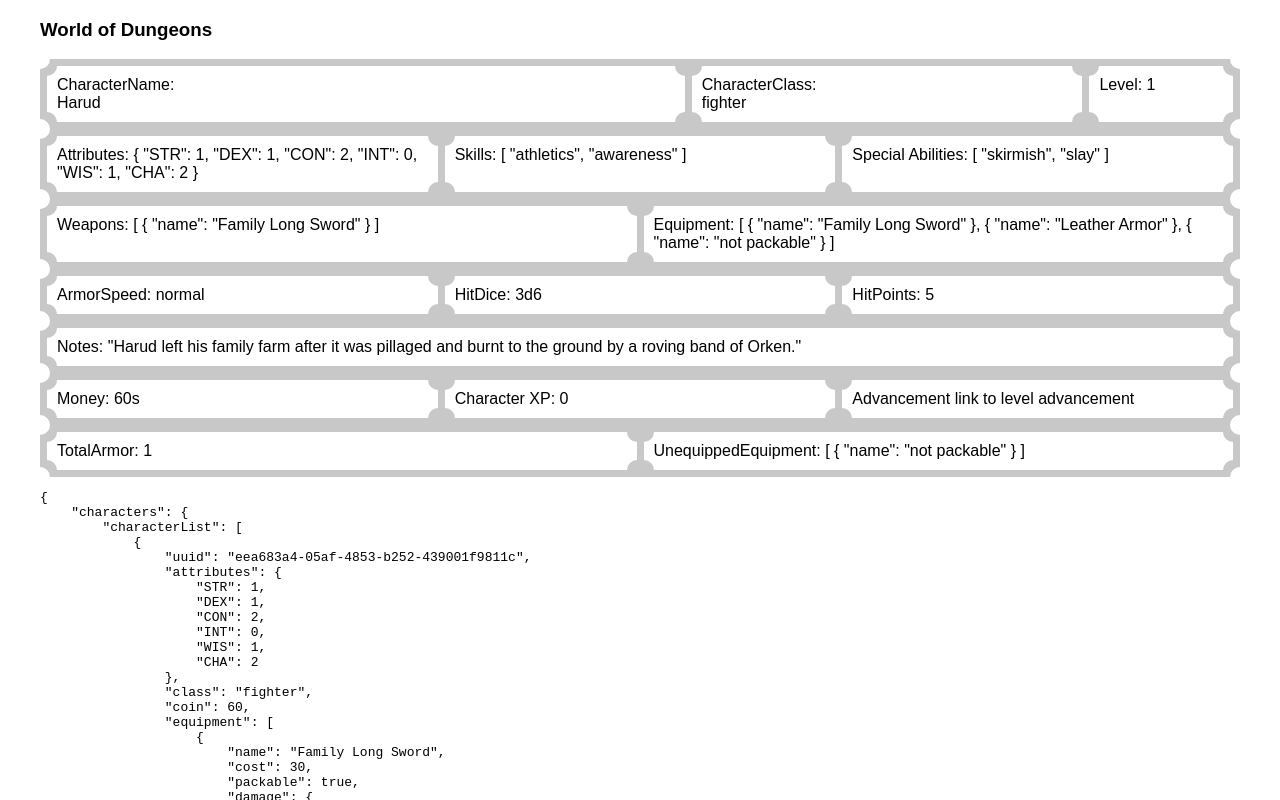
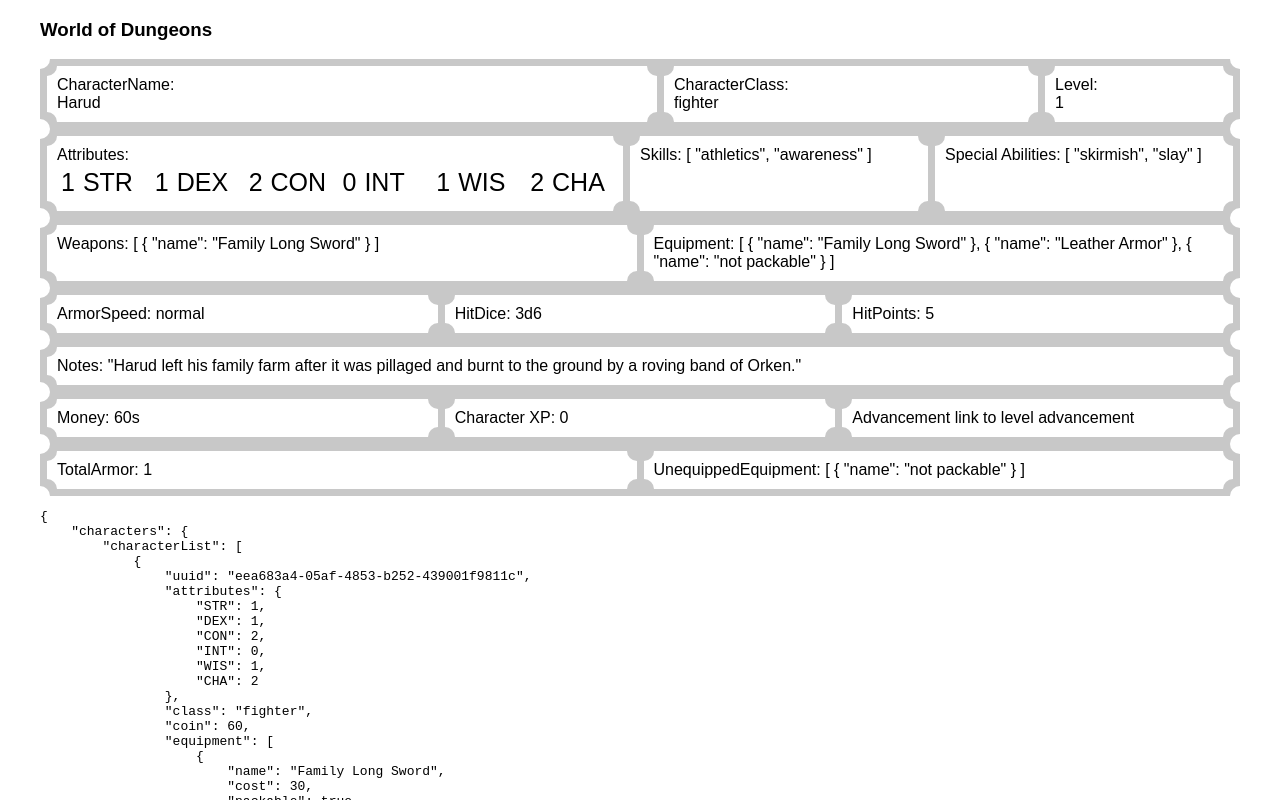
Before and after one commit to lhawes/world-of-dungeons-sheet, a React (Create React App) app: page / in a window 1280 px wide. Shown: the top 800 px of the page. Built offline with nearby package versions, Linux system fonts and the light colour scheme; the HTML template or start-up script is replaced by a standard one.

Commit message:
start on attributes

```diff
--- a/src/components/characterSheet/Attributes/Attributes.tsx
+++ b/src/components/characterSheet/Attributes/Attributes.tsx
@@ -1,19 +1,66 @@
-import * as React from 'react';
+/** @jsx jsx */
+import { jsx, css } from '@emotion/core';
 import { useMemo, useContext } from 'react';
 import { StateContext } from 'src/App';
 import { getSelectedCharacterAttributes } from 'src/state/characters/characterSelectors';
 import { CharacterStateKey } from 'src/state/characters/characterReducer';
-import { normalizeData } from 'src/utils/normalizeData';
+import { Block } from 'src/components/shared/Block/Block';
+import { AttributeScoreRange } from 'src/state/models/Character';
 
 export interface AttributesProps {
   [key: string]: any;
 }
 
+interface AttributeBlockProps {
+  name: string,
+  score: AttributeScoreRange
+}
+
+const attributeNameStyle = css`
+  display: inline-block;
+  font-size: 25px;
+  padding: 4px;
+`;
+
+const attributeScoreStyle = css`
+  display: inline-block;
+  font-size: 25px;
+  padding: 4px;
+`;
+
+const AttributeBlock: React.FC<AttributeBlockProps> = ({ name, score }) => {
+  return (
+    <Block size={1}>
+      <div css={attributeScoreStyle}>
+        { score }
+      </div>
+      <div css={attributeNameStyle}>
+        { name }
+      </div>
+    </Block>
+  );
+}
+
+const attributeContainerStyle = css`
+  display: flex;
+  flex-direction: row wrap;
+`;
+
 export const Attributes: React.FC<AttributesProps> = ({}) => {
   const state = useContext(StateContext);
   const attributes = useMemo(() => getSelectedCharacterAttributes(state), [state[CharacterStateKey]]);
-  const normalizedAttributes = normalizeData(attributes);
-  return (<>
-    Attributes: { normalizedAttributes }
-  </>);
+  return (<div>
+    <Block>
+      Attributes:
+    </Block>
+    <div css={attributeContainerStyle}>
+      {
+        attributes
+        ? Object
+          .keys(attributes)
+          .map((attName) => <AttributeBlock key={attName} name={attName} score={attributes[attName]} />)
+        : null
+      }
+    </div>
+  </div>);
 }
--- a/src/components/characterSheet/Level/Level.tsx
+++ b/src/components/characterSheet/Level/Level.tsx
@@ -3,6 +3,7 @@ import { useContext, useMemo } from 'react';
 import { StateContext } from 'src/App';
 import { getSelectedCharacterLevel } from 'src/state/characters/characterSelectors';
 import { CharacterStateKey } from 'src/state/characters/characterReducer';
+import { Block } from 'src/components/shared/Block/Block';
 
 export interface LevelProps {
   [key: string]: any;
@@ -13,6 +14,11 @@ export const Level: React.FC<LevelProps> = ({}) => {
   const level = useMemo(() => getSelectedCharacterLevel(state), [state[CharacterStateKey]]);
 
   return (<>
-    Level: {level}
+    <Block>
+        Level:
+    </Block>
+    <Block>
+      {level}
+    </Block>
   </>);
 }
--- a/src/pages/CharacterSheetPage.tsx
+++ b/src/pages/CharacterSheetPage.tsx
@@ -34,12 +34,12 @@ export const CharacterSheetPage = ({}: CharacterSheetPageProps) => {
         <Block size={3} themedCss={whiteScoopBackground}>
           <CharacterClass />
         </Block>
-        <Block size={1} themedCss={whiteScoopBackground}>
+        <Block size={'50px'} themedCss={whiteScoopBackground}>
           <Level />
         </Block>
       </Section>
       <Section>
-        <Block size={1} themedCss={whiteScoopBackground}>
+        <Block size={2} themedCss={whiteScoopBackground}>
           <Attributes/>
         </Block>
         <Block size={1} themedCss={whiteScoopBackground}>
```
